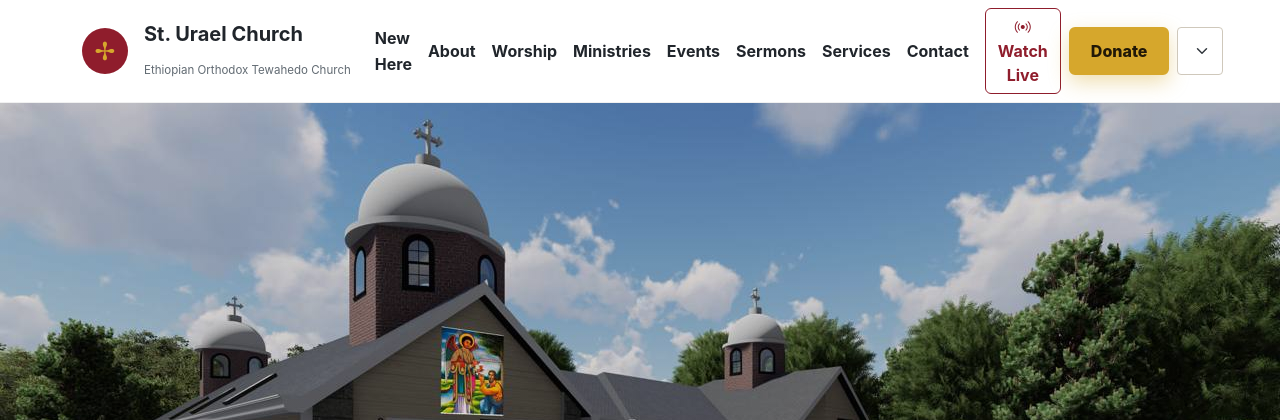
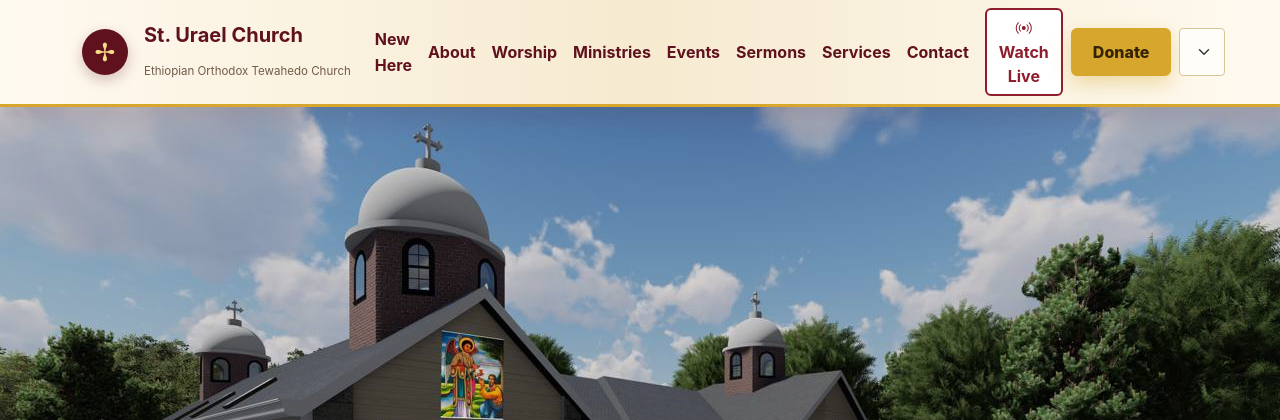
Before and after one commit to mukeraande216-rgb/tewahedo-sunday-school, a Django app: page / in a window 1280 px wide. Shown: the top 420 px of the page. Run offline with Django 5.2, Linux system fonts and the light colour scheme; data that the repository does not hold is empty.

Commit message:
change the top menu color

```diff
--- a/static/website/css/site.css
+++ b/static/website/css/site.css
@@ -416,3 +416,72 @@
         animation: none !important;
     }
 }
+
+/* Warm church header palette */
+.site-header {
+    background: linear-gradient(
+        90deg,
+        #fffaf0 0%,
+        #f6ead0 50%,
+        #fffaf0 100%
+    );
+    border-bottom: 3px solid var(--church-gold);
+    box-shadow: 0 8px 24px rgba(95, 17, 29, 0.12);
+}
+
+/* Church name and navigation */
+.site-header .navbar-brand,
+.site-header .nav-link {
+    color: var(--church-red-dark);
+}
+
+.site-header .nav-link:hover,
+.site-header .nav-link:focus {
+    color: var(--church-red);
+}
+
+/* Saint Urael symbol */
+.site-header .brand-mark {
+    background: var(--church-red-dark);
+    color: var(--church-gold-light);
+    box-shadow: 0 5px 14px rgba(95, 17, 29, 0.25);
+}
+
+/* Subtitle */
+.site-header .brand-subtitle {
+    color: #725b49;
+}
+
+/* Watch Live button */
+.site-header .btn-outline-church {
+    background: #ffffff;
+    border: 2px solid var(--church-red);
+    color: var(--church-red);
+}
+
+.site-header .btn-outline-church:hover,
+.site-header .btn-outline-church:focus {
+    background: var(--church-red);
+    color: #ffffff;
+}
+
+/* Donate button */
+.site-header .btn-church {
+    background: var(--church-gold);
+    border-color: var(--church-gold);
+    color: #352306;
+}
+
+.site-header .btn-church:hover,
+.site-header .btn-church:focus {
+    background: var(--church-red);
+    border-color: var(--church-red);
+    color: #ffffff;
+}
+
+/* Language selector */
+.site-header .form-select {
+    background-color: #fffdf7;
+    border-color: #d8c596;
+    color: var(--church-red-dark);
+}
```
